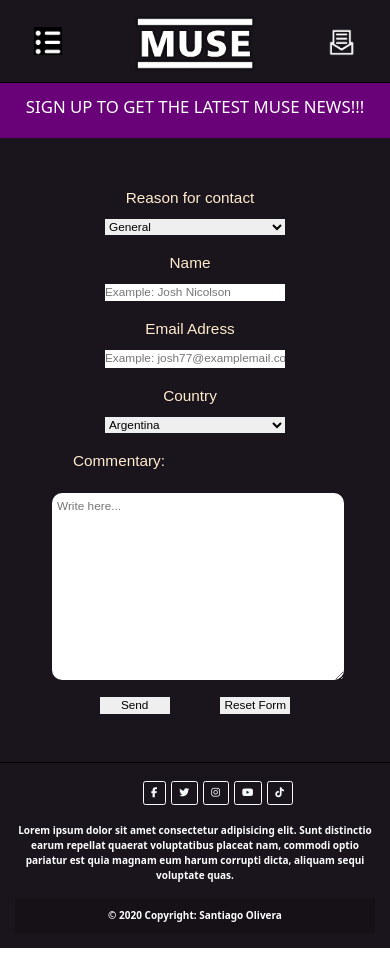
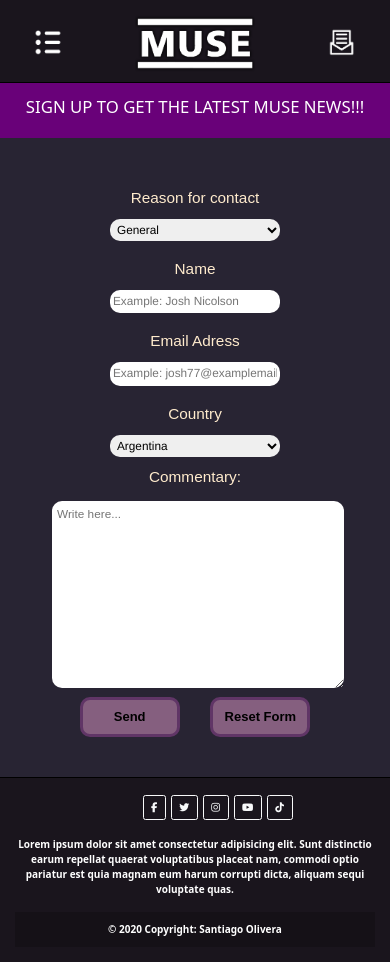
Before and after one commit to SenseiSanta/repoProyectoFinalActual, a plain HTML site: page pages/contact.html in a window 390 px wide. Drawn offline with nearby package versions, Linux system fonts and the light colour scheme.

Commit message:
modificando la pagina de contacto.html

```diff
--- a/css/styles.css
+++ b/css/styles.css
@@ -13,6 +13,7 @@
 
 /* Importacion de fuentes */
 @import url('https://fonts.googleapis.com/css2?family=IBM+Plex+Sans+KR&display=swap');
+@import url('https://fonts.googleapis.com/css2?family=Rubik&display=swap');
 
 
 /* KEYFRAMES */
@@ -32,9 +33,18 @@
         10%   { opacity: 0%; }
         15%  { opacity: 80%; }
         20%   { opacity: 0%; }
-        80%   { opacity: 100%; }
+        80%   { opacity: 100%; text-shadow: 0px 0px 50px rgb(241, 241, 173);}
         100%  { opacity: 40%; }
 }
+
+    @keyframes goInput{
+        0% { opacity: 70%;}
+        20% { opacity: 100%;}
+        40% { opacity: 70%;}
+        60% { opacity: 100%;}
+        80% { opacity: 70%;}
+        100% { opacity: 100%;}
+    }
 
 
 /* CORRECCIONES GENERALES */
@@ -126,6 +136,7 @@
         /* Imagenes e iconos del header en responsive */
         .responsiveHeader800{
             display: none;
+            background-color: rgb(26, 21, 29);
         }
 
         /* Tamano de los iconos del header en responsive */
@@ -135,7 +146,7 @@
 
         /* Menu de responsive */
         .menuResponsive{
-            background-color: #51005ae3;
+            background-color: rgba(26, 21, 29, 0.842);
             position: absolute;
             z-index: 2;
             left: 0;
@@ -286,12 +297,14 @@
             font-family: 'Cabin', sans-serif;
         }
 
+        /* Contenedores de los parrafos de la biografia */
         .biographyBox{
-            height: 160px;
+            height: fit-content;
             border: 3px solid #5E4C5A;
             display: flex;
             align-items: center;
             justify-content: center;
+            margin: 10px 0;
         }
 
         /* Imagenes de los fragmentos */
@@ -334,7 +347,7 @@
 
 /* Formulario de contacto */
     form{
-        background-color: #1a151d;
+        background-color: #282433;
         margin: auto;
         padding: 30px;
         font-family: 'IBM Plex Sans KR', sans-serif;
@@ -350,15 +363,25 @@
             padding: 10px;
         }
 
-        /* Correccion del tamaño de los select e input */
+        .labelInfo{
+            padding: 8px;
+        }
+
+        /* Correccion del tamaño y formato de los select e input */
             .labelInfo select{
-                width: 180px;
+                width: 200px;
+                border-radius: 10px 10px 10px 10px;
+                font-family: 'Franklin Gothic Medium', 'Arial Narrow', Arial, sans-serif;
+                padding: 3px;
             }
             .labelInfo input{
-                width: 180px;
+                width: 200px;
+                border-radius: 10px 10px 10px 10px;
+                font-family: 'Franklin Gothic Medium', 'Arial Narrow', Arial, sans-serif;
+                padding: 3px;
             }
 
-        /* Cajas contenedoras de los items del formulario */
+        /* Cajas contenedoras de los items del formulario
         .contactForm fieldset div{
             padding: 8px 0px;
         }
@@ -375,7 +398,7 @@
         .contactForm label{
             display: inline-block;
             text-align: right;
-            width: 200px;
+            width: 150px;
             padding-right: 10px;
         }
 
@@ -387,7 +410,38 @@
 
         /* Configuracion de los botones resolutivos del formulario (send y reset) */
         .labelButtons input{
-            width: 70px;
+            width: 140px;
+            height: 40px;
+            background-color: #996d90d2;
+            font-size: 1.5rem;
+            border-radius: 10px 10px 10px 10px;
+            font-family: 'Rubik', sans-serif;
+            font-weight: 600;
+            border: #603566 3px solid;
+        }
+        .labelButtons input:hover{
+            background-color: #d785e4;
+            animation: goInput;
+            animation-duration: 1s;
+        }
+
+    /* Posicion del label de commentario */
+    .commentaryCorrection{
+        display: flex;
+        justify-content: start;
+    }
+
+    /* Espacio fisico del carousel */
+    .miniPngCarousel{
+        max-width: 300px;
+        min-width: 100px;
+        height: 300px;
+    }
+
+    /*Contenedor del carousel */
+    .carouselContact{
+        display: flex;
+        justify-content: center;
     }
 
     /* Configuracion del espacio de la suscripcion en contacto */
@@ -397,6 +451,7 @@
         display: flex;
         align-items: center;
         justify-content: center;
+        padding: 0px 10px;
     }
     .subscriptionBanner>h2{
         margin: 0;
@@ -667,6 +722,10 @@
                 color: rgb(255, 255, 255);
                 text-decoration: none
             }
+
+        .d-none-800{
+            display: none;
+        }
 }
 
 
@@ -771,6 +830,14 @@
          /* Configuracion de los label dentro del formulario */
         .contactForm label{
             width: 150px;
+        }
+
+        /* Correccion del tamaño y formato de los select e input */
+        .labelInfo select{
+            width: 170px;
+        }
+        .labelInfo input{
+            width: 170px;
         }
 
 
@@ -943,6 +1010,7 @@
                 display: flex;
                 flex-direction: column;
                 align-items: center;
+                padding: 8px;
             }
 
             /* Configuracion de los textos label */
@@ -950,5 +1018,16 @@
                 text-align: center;
                 font-size: 1.3em;
                 padding-bottom: 10px;
+                padding-right: 0;
+            }
+
+            .labelButtons input{
+                width: 100px;
+                font-size: 1.3rem;
+            }
+
+            .commentaryCorrection{
+                display: flex;
+                justify-content: center;
             }
 }
--- a/pages/contact.html
+++ b/pages/contact.html
@@ -84,6 +84,12 @@
             <!-- Formulario de contacto -->
         <form class="contactForm">
             <fieldset>
+
+                <!-- Contenedor de info + carousel -->
+                <div class="container">
+                    <!-- Informacion de formulario -->
+                    <div class="row">
+                        <div class="col-md-8 d-flex flex-column justify-content-around">
                             <!-- Motivo de contacto -->
                             <div class="labelInfo">
                                 <label for="doubt"> Reason for contact </label>
@@ -95,19 +101,22 @@
                                     <option value="Website"> Website </option>
                                 </select>
                             </div>
+
                             <!-- Nombre del contactante -->
                             <div class="labelInfo">
                                 <label for="contactName"> Name </label>
                                 <input type="text" placeholder="Example: Josh Nicolson" name="contactName">
                             </div>
+
                             <!-- Email del contactante -->
                             <div class="labelInfo">
-                        <label for="email"> Email Adress </label>
+                                <label for="contactEmail"> Email Adress </label>
                                 <input type="email" placeholder="Example: josh77@examplemail.com" name="email">
                             </div>
+
                             <!-- Pais del contactante -->
                             <div class="labelInfo">
-                        <label for="contactName"> Country </label>
+                                <label for="contactCountry"> Country </label>
                                 <select>
                                     <option value="ar"> Argentina </option>
                                     <option value="mx"> Mexico </option>
@@ -116,8 +125,34 @@
                                     <option value="us"> United States </option>
                                 </select>
                             </div>
+                        </div>
+
+
+
+                    <!-- Carousel de imagenes aleatorias png -->
+                        <div class="col-md-4 d-none-800">
+                            <div id="carouselExampleSlidesOnly" class="carousel slide miniPngCarousel d-flex align-items-center justify-content-center" data-bs-ride="carousel">
+                                <div class="carousel-inner rounded-2">
+                                    <div class="carousel-item active">
+                                        <img src="https://d3iln1l77n73l7.cloudfront.net/couch_images/attachments/000/052/279/original/muse320x320.jpg?2014" class="d-block w-100 fitImage scaleElement" alt="prueba">
+                                    </div>
+                                    <div class="carousel-item">
+                                        <img src="https://garajedelrock.com/wp-content/uploads/2020/08/muse-1024x537.jpg" class="d-block w-100 fitImage scaleElement" alt="prueba">
+                                    </div>
+                                    <div class="carousel-item">
+                                        <img src="https://garajedelrock.com/wp-content/uploads/2020/08/muse-1024x537.jpg" class="d-block w-100 fitImage scaleElement" alt="prueba">
+                                    </div>
+                                    <div class="carousel-item">
+                                        <img src="https://www.muse.mu/sites/g/files/g2000007516/f/201902/_67A8950.png" class="d-block w-100 fitImage scaleElement" alt="prueba">
+                                    </div>
+                                </div>
+                            </div>
+                        </div>
+                    </div>
+                </div>
+
                 <!-- Espacio de escritura principal -->
-                    <div>
+                <div class="commentaryCorrection">
                     <label for="commentary"> Commentary: </label>
                 </div>
                 <textarea name="commentary" cols="80" rows="10" placeholder="Write here..."></textarea>
```
Also changed, not shown: index.html (+4 -3 lines). Lines whose indentation alone changed are shown as unchanged.
